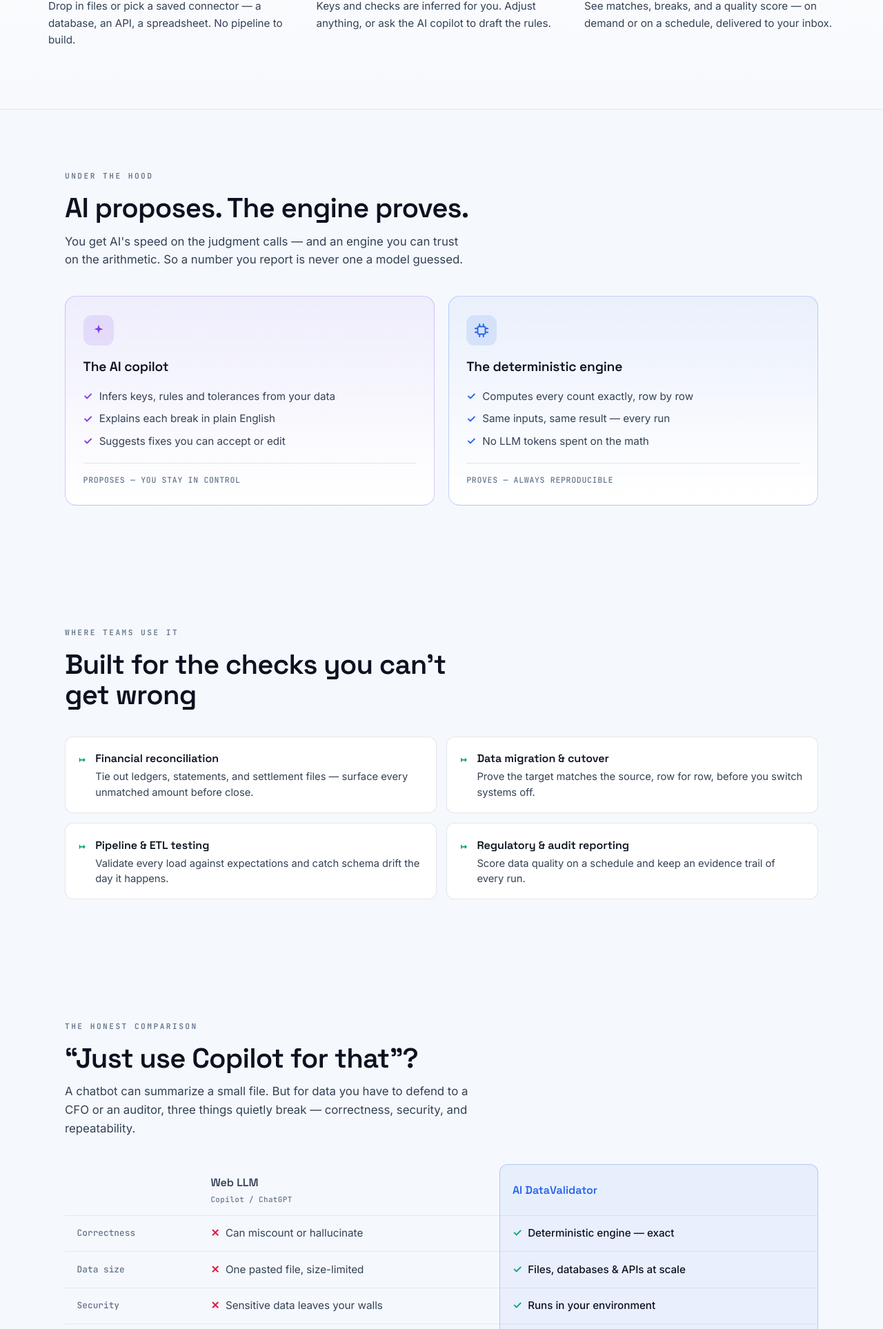
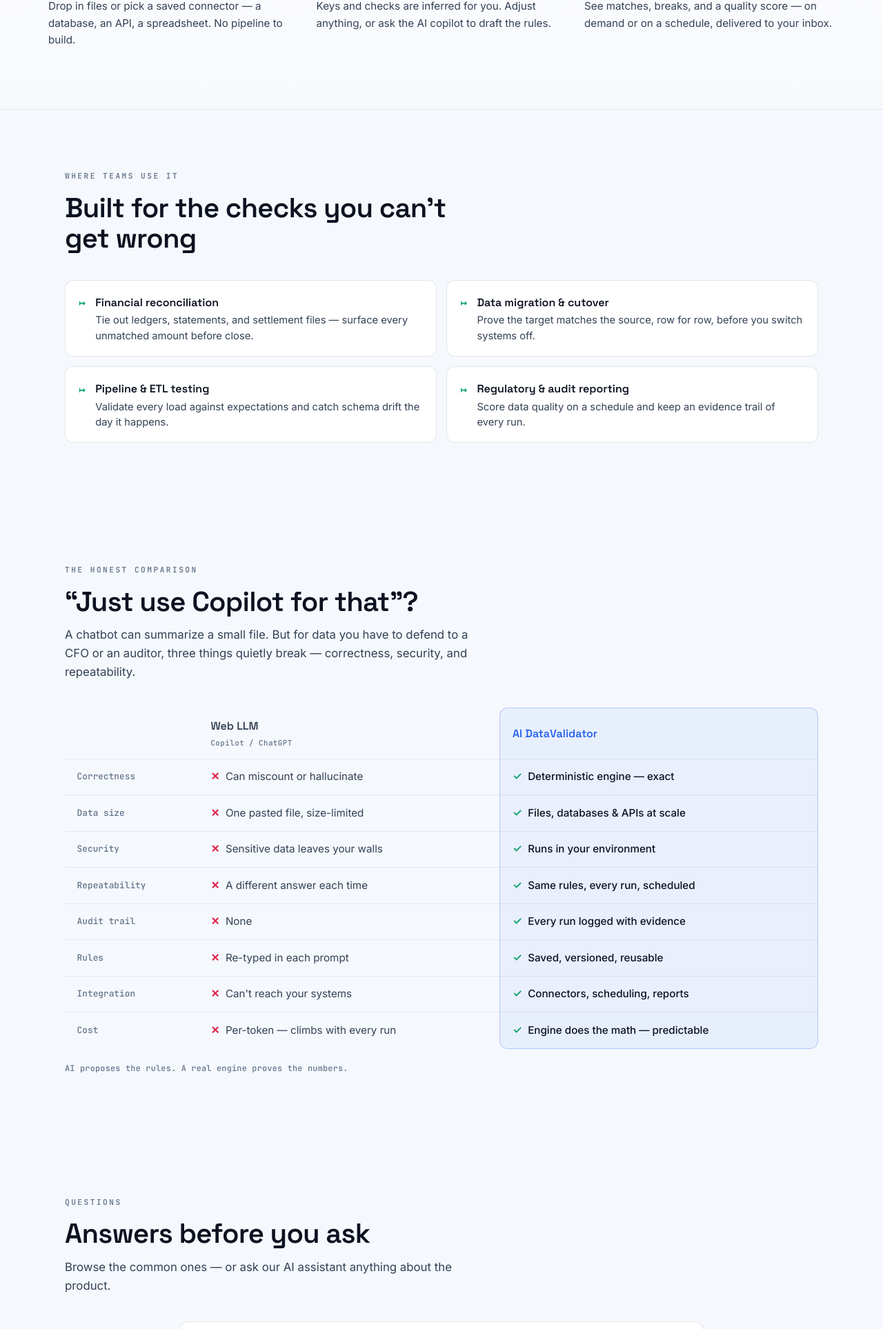
Before and after one commit to ravindraupadhyay1001-ux/ai-datavalidator, a FastAPI app: template templates/landing.html in a window 1280 px wide. Shown: the part 2076-4003 px from the top of the page at 69% size. Run offline with FastAPI, Linux system fonts and the light colour scheme; the template is opened without the code that fills it, so the values that code supplies are empty; parts of the project's set-up code (start-up, migrations or seed data) failed here and were passed over; some libraries are stand-ins or nearby versions.

Commit message:
Landing: remove the 'Under the hood' AI+engine section
Trimmed as noise per feedback; the trust message still lands via the
comparison section and hero.

Co-Authored-By: Claude Opus 4.8 <noreply@anthropic.com>

```diff
--- a/templates/landing.html
+++ b/templates/landing.html
@@ -489,40 +489,6 @@ table.cmp tbody tr:last-child td.hl{border-bottom:1.5px solid rgba(37,99,235,.28
     </div>
   </section>
 
-  <!-- HOW AI + ENGINE WORK -->
-  <section class="section" id="engine">
-    <div class="wrap">
-      <div class="section-head">
-        <p class="section-eyebrow">Under the hood</p>
-        <h2 class="h">AI proposes. The engine proves.</h2>
-        <p class="lead">You get AI's speed on the judgment calls — and an engine you can trust on the arithmetic.
-          So a number you report is never one a model guessed.</p>
-      </div>
-      <div class="split">
-        <div class="role role-ai">
-          <div class="role-ico"><svg width="22" height="22" viewBox="0 0 24 24" fill="currentColor" aria-hidden="true"><path d="M12 3l1.7 5.3 5.3 1.7-5.3 1.7L12 17l-1.7-5.3L5 10l5.3-1.7z"/></svg></div>
-          <h3>The AI copilot</h3>
-          <ul>
-            <li><span class="rmk">&#10003;</span>Infers keys, rules and tolerances from your data</li>
-            <li><span class="rmk">&#10003;</span>Explains each break in plain English</li>
-            <li><span class="rmk">&#10003;</span>Suggests fixes you can accept or edit</li>
-          </ul>
-          <div class="role-note">Proposes — you stay in control</div>
-        </div>
-        <div class="role role-engine">
-          <div class="role-ico"><svg width="22" height="22" viewBox="0 0 24 24" fill="none" stroke="currentColor" stroke-width="2" stroke-linecap="round" stroke-linejoin="round" aria-hidden="true"><rect x="6" y="6" width="12" height="12" rx="2"/><path d="M9 2v3M15 2v3M9 19v3M15 19v3M2 9h3M2 15h3M19 9h3M19 15h3"/></svg></div>
-          <h3>The deterministic engine</h3>
-          <ul>
-            <li><span class="rmk">&#10003;</span>Computes every count exactly, row by row</li>
-            <li><span class="rmk">&#10003;</span>Same inputs, same result — every run</li>
-            <li><span class="rmk">&#10003;</span>No LLM tokens spent on the math</li>
-          </ul>
-          <div class="role-note">Proves — always reproducible</div>
-        </div>
-      </div>
-    </div>
-  </section>
-
   <!-- USE CASES -->
   <section class="section">
     <div class="wrap">
```
